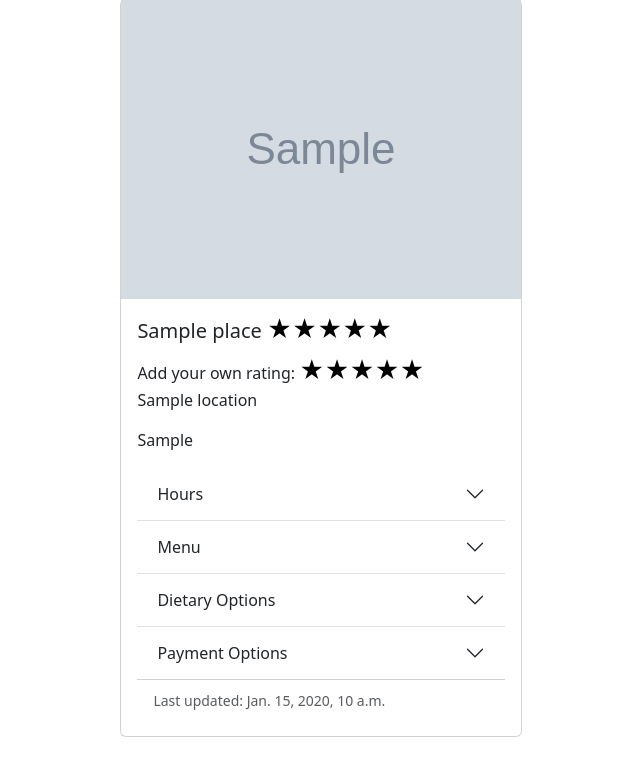
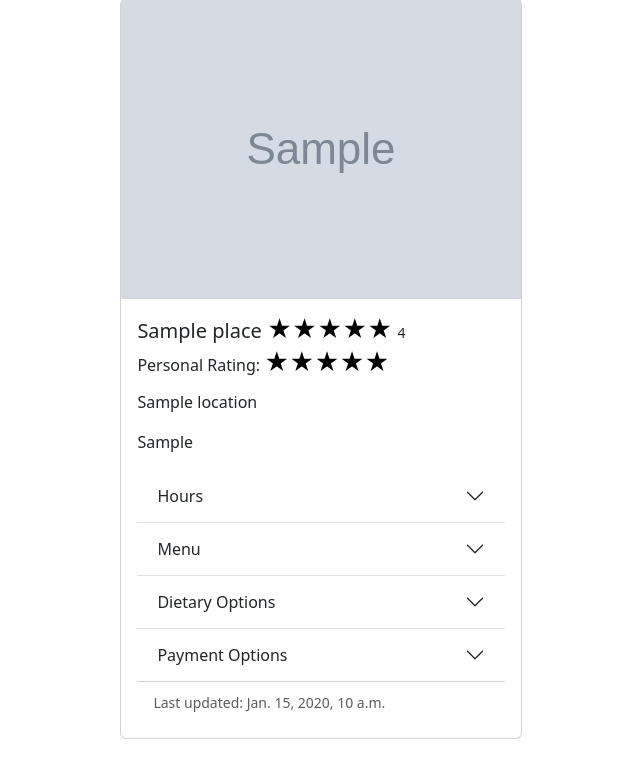
Before and after one commit to sean-pj/YorkEats, a Django app: template YorkEats/templates/YorkEats/index.html in a window 1280 px wide. Shown: the part 454-1213 px from the top of the page, without its empty margins (305-945 px from the left). Before the commit the page ends 1191 px from the top, so only its background shows below. Run offline with Django 5.2, Linux system fonts and the light colour scheme; the template is opened without the code that fills it: most values are stand-ins (such as "Sample title", 1, 10 or a date in 2020); grey boxes marked "Sample" are stand-in pictures; data that the repository does not hold is empty.

Commit message:
Rating feature updates

```diff
--- a/YorkEats/admin.py
+++ b/YorkEats/admin.py
@@ -3,3 +3,4 @@ from YorkEats.models import *
 
 # Register your models here.
 admin.site.register(Place)
+admin.site.register(Rating)
--- a/YorkEats/static/home.js
+++ b/YorkEats/static/home.js
@@ -80,7 +80,7 @@ document.addEventListener('DOMContentLoaded', () => {
             // console.log(result["stars"])
             // console.log(`input[value=\"${result["stars"]}\"]`)
             if (result["stars"] != 0) {
-                form.querySelector(`input[value=\"${result["stars"]}\"]`).checked = true
+                form.querySelector(`input[value=\"${Math.round(result["stars"])}\"]`).checked = true
             }
         });
     })
@@ -111,6 +111,8 @@ document.addEventListener('DOMContentLoaded', () => {
                 .then(result => {
                     // Print result
                     console.log(result)
+                    form.parentNode.querySelector(`input[value=\"${Math.round(result["stars"])}\"]`).checked = true
+                    form.parentNode.querySelector("#avg_rating").innerHTML = result["stars"]
                 });
 
             })
--- a/YorkEats/templates/YorkEats/index.html
+++ b/YorkEats/templates/YorkEats/index.html
@@ -80,8 +80,8 @@
             <img src="https://www.yorku.ca/wp-content/uploads/2020/10/welcome-to-york.jpg" class="card-image-top">
             {% endif %}
             <div class="card-body" id="card-body">
-              <h5 class="card-title">{{Place.name}}
-                <form style="display: inline;" id="public-rating">
+              <h5 class="card-title" style="display: inline;">{{Place.name}}
+                <form style="display: inline;" id="public-rating" autocomplete="off">
                   <!-- https://stackoverflow.com/questions/1931913/how-can-i-stop-the-new-line-from-adding-a-space-between-my-list-items-in-html -->
                   <!-- Comments remove whitespace -->
                   <input type="radio" id="star1pub_{{Place.id}}" name="rating" value="1" disabled/><!--
@@ -97,10 +97,11 @@
                   <p id="id" hidden>{{Place.id}}</p>
                 </form>
               </h5>
-              <form style="display: inline;" id="user-rating">
+              <small id="avg_rating" style="display: inline;">{{Place.average_rating}}</small>
+              <form class="card-text" id="user-rating" style="margin-bottom: 10px;">
                 <!-- https://stackoverflow.com/questions/1931913/how-can-i-stop-the-new-line-from-adding-a-space-between-my-list-items-in-html -->
                 <!-- Comments remove whitespace -->
-                <p style="display: inline;">Add your own rating:</p>
+                <p style="display: inline;">Personal Rating:</p>
                 <input type="radio" id="star1_{{Place.id}}" name="rating" value="1" /><!--
                 --><label for="star1_{{Place.id}}">★</label><!--
                 --><input type="radio" id="star2_{{Place.id}}" name="rating" value="2" /><!--
--- a/YorkEats/views.py
+++ b/YorkEats/views.py
@@ -84,8 +84,12 @@ def rating(request):
     data = request.POST
     place = Place.objects.get(id=int(data.get("id")))
     stars = int(data.get("stars"))
+    if len(Rating.objects.filter(user=request.user, place=place)) == 0:
+        rating = Rating(place=place, user=request.user, stars=stars)
+    else:
+        rating = Rating.objects.get(user=request.user, place=place)
+        rating.stars = stars
 
-    rating = Rating(place=place, user=request.user, stars=stars)
     rating.save()
     return JsonResponse({"stars" : place.average_rating()})
 
```
Also changed, not shown: YorkEats/models.py (+6 -3 lines), YorkEats/migrations/0001_initial.py, YorkEats/migrations/0002_rating.py (deleted).
